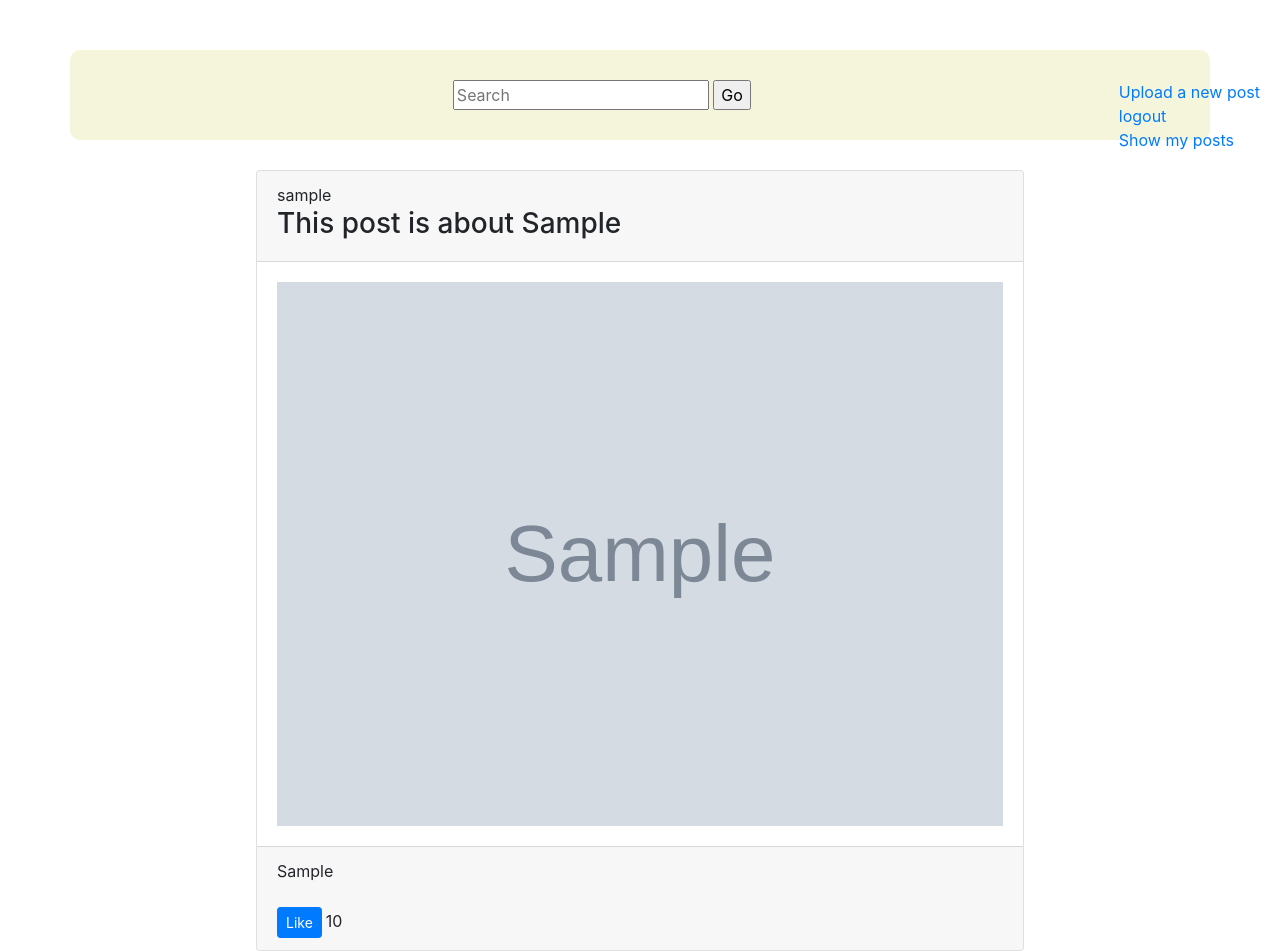
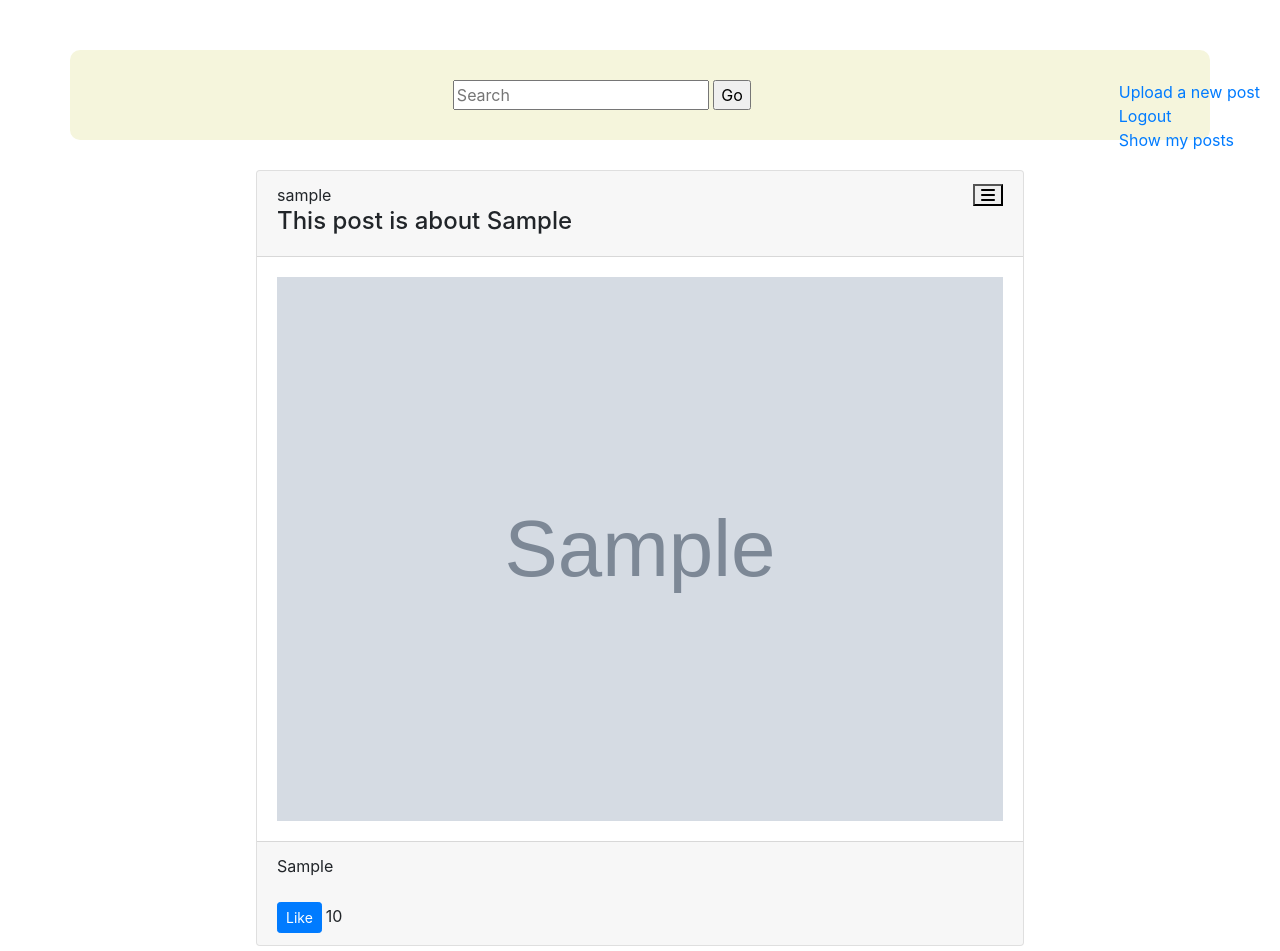
Before and after one commit to mayankR1999/travelpedia, a Django app: page /accounts/base/ in a window 1280 px wide. Run offline with Django 3.2, Linux system fonts and the light colour scheme; a user stored in the database is signed in; tables that the repository leaves empty hold one stand-in row (values such as "Sample post"); grey boxes marked "Sample" are stand-in pictures; some libraries are stand-ins or nearby versions.

Commit message:
Added option to delete a post.

```diff
--- a/main/urls.py
+++ b/main/urls.py
@@ -7,5 +7,6 @@ urlpatterns = [
     path('accounts/base/upload', views.post_upload, name = 'post_upload'),
     path('accounts/base/searchPost', views.searchPost, name = 'searchPost'),
     path('accounts/base/like', views.likePost, name = 'like_post'),
-    path('accounts/base/myposts', views.show_my_posts, name = 'show_my_posts')
+    path('accounts/base/myposts', views.show_my_posts, name = 'show_my_posts'),
+    path('accounts/base/deletePost/<int:id>', views.delete_post, name = "delete_post"),
 ]
--- a/main/views.py
+++ b/main/views.py
@@ -60,3 +60,8 @@ def show_my_posts(request):
         'posts': my_posts
     }
     return render(request, "base.html", context)
+
+def delete_post(request, id):
+    post = Posts.objects.get(id = id)
+    post.delete()
+    return redirect('../../base')
--- a/templates/base.html
+++ b/templates/base.html
@@ -6,7 +6,7 @@
 
     <div class="myoptions">
         <a href ="upload">Upload a new post</a><br>
-        <a href="logout">logout</a><br>
+        <a href="logout">Logout</a><br>
         <a href="myposts">Show my posts</a>
     </div>
 
@@ -24,7 +24,15 @@
             <div class="card mycard">
                 <div class="card-header">
                     {{ post.owner.username }}
-                    <h3>This post is about {{ post.place }}</h3>
+                    {% if post.owner == user %}
+                        <div style="float: right;">
+                            <button type="button" class="fas fa-bars" data-toggle="dropdown"></button>
+                            <div class="dropdown-menu">
+                                <a class="dropdown-item" href="{% url 'delete_post' post.id %}">Delete</a>
+                            </div>
+                        </div>
+                    {% endif %}
+                    <h4>This post is about {{ post.place }}</h4>
                 </div>
                 <div class="card-body"><img src="{{post.img.url}}" height="auto" width="100%"></div>
                 <div class="card-footer">
--- a/templates/basehtmlpage.html
+++ b/templates/basehtmlpage.html
@@ -21,6 +21,9 @@
     <!-- Latest compiled JavaScript -->
     <script src="https://maxcdn.bootstrapcdn.com/bootstrap/4.5.2/js/bootstrap.min.js"></script>
 
+    <!-- CSS Icons -->
+    <script src="https://kit.fontawesome.com/a076d05399.js"></script>
+
     <title>Document</title>
 </head>
 <body>
```
Also changed, not shown: media/pictures/ooty_vGsB0e7.jpg (added).
